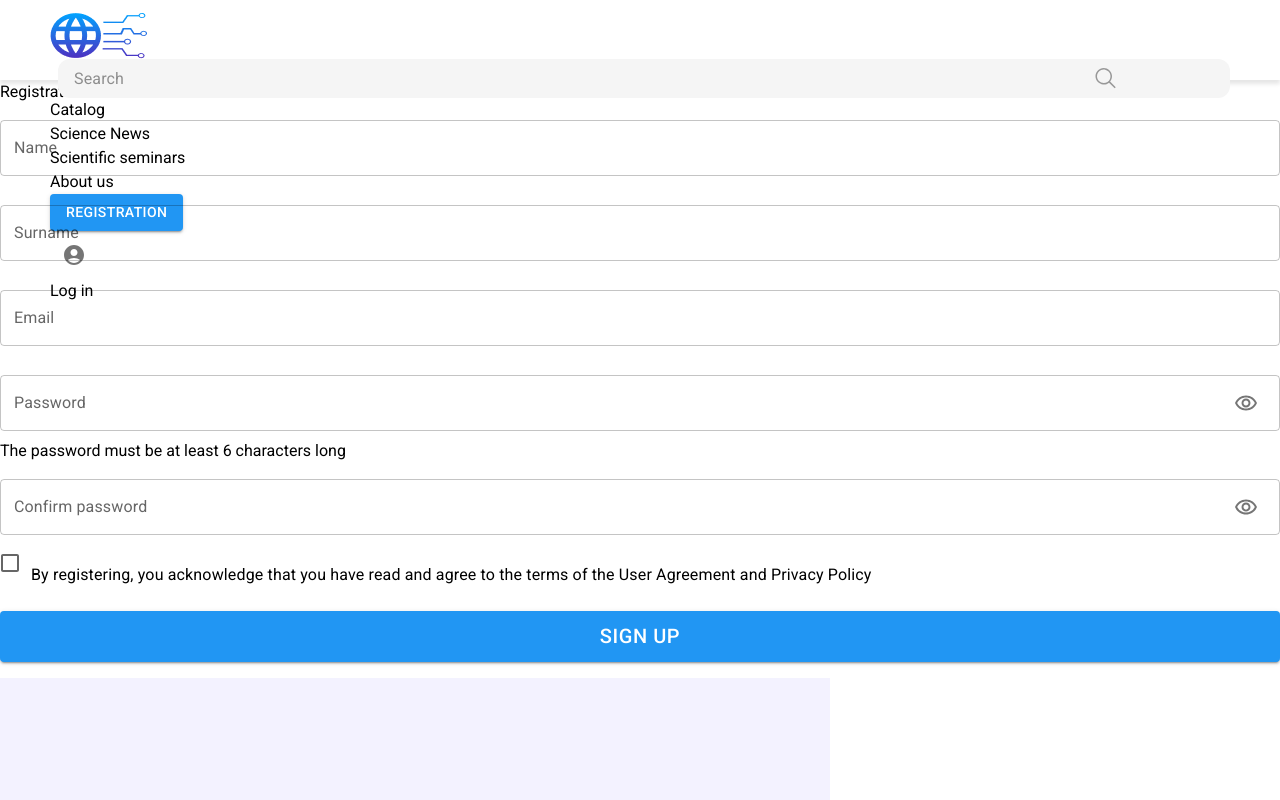
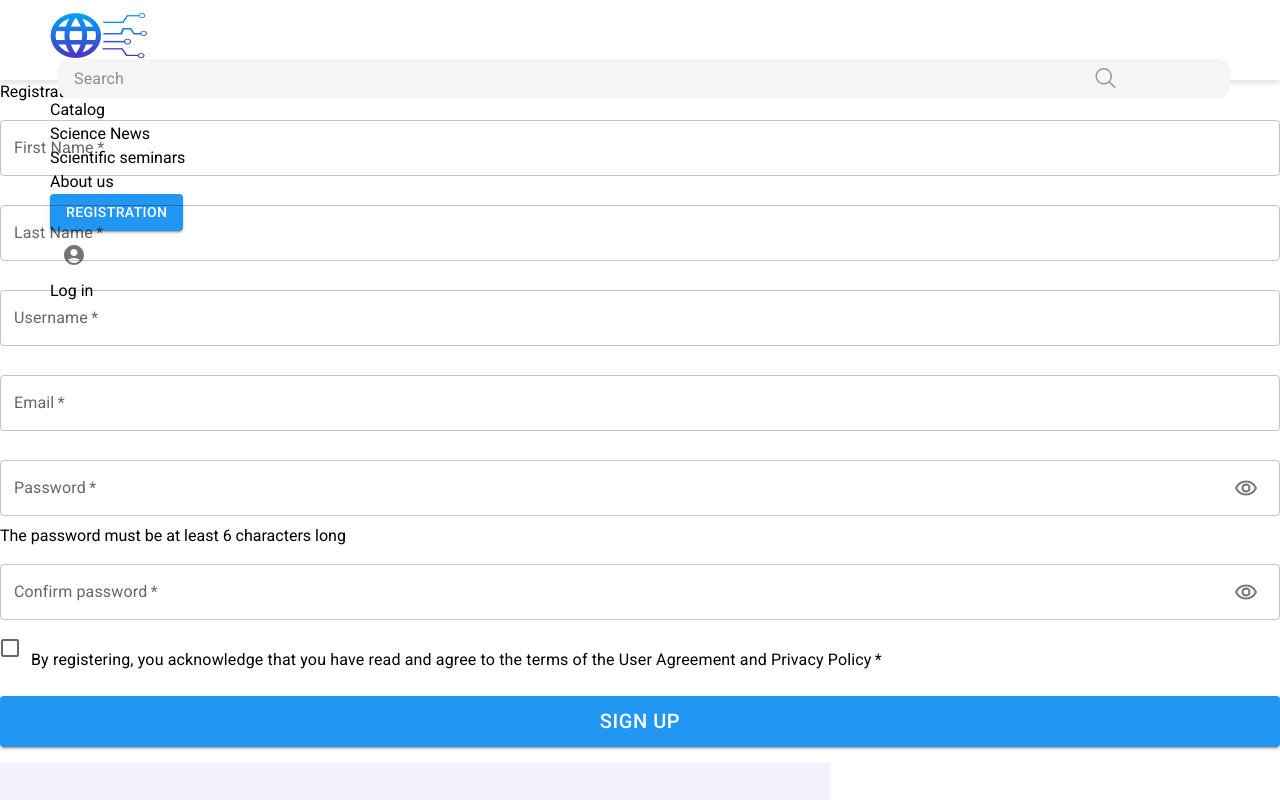
Before and after one commit to Thexasan/NasaSpaceProject, a React (Vite) app: page /register in a window 1280 px wide. Shown: the top 800 px of the page. Built offline with nearby package versions, Linux system fonts and the light colour scheme; a web font is replaced by a local one.

Commit message:
login register ready

```diff
--- a/package.json
+++ b/package.json
@@ -14,9 +14,12 @@
     "@emotion/styled": "^11.11.0",
     "@mui/icons-material": "^5.14.12",
     "@mui/material": "^5.14.12",
+    "@reduxjs/toolkit": "^1.9.7",
     "axios": "^1.5.1",
+    "jwt-decode": "^3.1.2",
     "react": "^18.2.0",
     "react-dom": "^18.2.0",
+    "react-redux": "^8.1.3",
     "react-router-dom": "^6.16.0"
   },
   "devDependencies": {
--- a/src/layout/Layout.jsx
+++ b/src/layout/Layout.jsx
@@ -19,6 +19,10 @@ import {
 } from "@mui/material";
 import "./Layout.css";
 import { AccountCircle } from "@mui/icons-material";
+import { useDispatch, useSelector } from "react-redux";
+import { handleChange } from "../reducers/states";
+import { axiosRequest } from "../utils/axiosRequest";
+import { saveToken } from "../utils/token";
 
 const Search = styled("div")(({ theme }) => ({
   position: "relative",
@@ -66,8 +70,11 @@ const StyledInputBase = styled(InputBase)(({ theme }) => ({
 
 const Layout = () => {
   const navigate = useNavigate();
+  const dispatch = useDispatch();
+
   const [profile, setProfile] = React.useState(null);
-  const [loginModal, setLoginModal] = React.useState(false);
+  const loginModal = useSelector((state) => state.states.loginModal);
+
   const [forgot, setForgot] = React.useState(false);
   const handleMenu = (event) => {
     setProfile(event.currentTarget);
@@ -78,9 +85,24 @@ const Layout = () => {
 
   const { pathname } = useLocation();
 
+  const SignIn = async (event) => {
+    event.preventDefault();
+    try {
+      let user = {
+        userName: event.target["userName"].value,
+        password: event.target["password"].value,
+      };
+      const {data} = await axiosRequest.post('Account/login', user)
+      saveToken(data.data)
+      navigate("/")
+      dispatch(handleChange({ type: "loginModal", value: false }))
+    } catch (error) {}
+  };
+
   return (
     <div>
       <div className="navbar">
+        {/* <h1>{num}</h1> */}
         <div className="walk">
           <div className="container1">
             <div className="flex items-center justify-between">
@@ -136,13 +158,13 @@ const Layout = () => {
               </div>
               <div className="flex items-center justify-evenly gap-[20px]">
                 <div>
-                  {!localStorage.getItem("access_token") ? (
+                  {localStorage.getItem("access_token") ? null : (
                     <Link to="/register">
                       <Button color="primary" variant="contained">
                         Registration
                       </Button>
                     </Link>
-                  ) : null}
+                  )}
                 </div>
                 <div>
                   {localStorage.getItem("access_token") ? (
@@ -157,8 +179,12 @@ const Layout = () => {
                     </IconButton>
                   ) : (
                     <IconButton
+                      onClick={() =>
+                        dispatch(
+                          handleChange({ type: "loginModal", value: true })
+                        )
+                      }
                       size="large"
-                      onClick={() => setLoginModal(true)}
                     >
                       <AccountCircle />
                     </IconButton>
@@ -241,7 +267,12 @@ const Layout = () => {
         </div>
       </div>
 
-      <Dialog open={loginModal} onClose={() => setLoginModal(false)}>
+      <Dialog
+        open={loginModal}
+        onClose={() =>
+          dispatch(handleChange({ type: "loginModal", value: false }))
+        }
+      >
         <div
           style={{
             padding: "15px 20px",
@@ -250,7 +281,9 @@ const Layout = () => {
         >
           <div
             className="float-right cursor-pointer"
-            onClick={() => setLoginModal(false)}
+            onClick={() =>
+              dispatch(handleChange({ type: "loginModal", value: false }))
+            }
           >
             <svg
               className="mt-[10px] ml-[-35px]"
@@ -269,7 +302,10 @@ const Layout = () => {
               />
             </svg>
           </div>
-          <div className="flex items-center flex-col   pt-[50px]">
+          <form
+            onSubmit={SignIn}
+            className="flex items-center flex-col   pt-[50px]"
+          >
             <h1 className="my-[20px] text-[#000] text-[24px] w-[90%] font-[500]">
               Welcome. log in to use all features of the site
             </h1>
@@ -277,10 +313,9 @@ const Layout = () => {
               <TextField
                 margin="normal"
                 fullWidth
-                label="Email"
-                name="email"
+                label="Username"
+                name="userName"
                 color="primary"
-                type="email"
                 sx={{ mb: "10px" }}
               />
               <TextField
@@ -297,6 +332,7 @@ const Layout = () => {
               <Button
                 color="primary"
                 variant="contained"
+                type="submit"
                 sx={{
                   mt: 3,
                   mb: 2,
@@ -310,7 +346,7 @@ const Layout = () => {
               </Button>
               <Button
                 onClick={() => {
-                  setLoginModal(false);
+                  dispatch(handleChange({ type: "loginModal", value: false }));
                   navigate("/register");
                 }}
                 color="primary"
@@ -331,13 +367,13 @@ const Layout = () => {
             <h1
               className="text-[#2196F3] text-[18px]  my-[20px] font-[500] cursor-pointer"
               onClick={() => {
-                setLoginModal(false);
+                dispatch(handleChange({ type: "loginModal", value: false }));
                 setForgot(true);
               }}
             >
               FORGOT PASSWORD?
             </h1>
-          </div>
+          </form>
         </div>
       </Dialog>
       <Dialog open={forgot} onClose={() => setForgot(false)}>
--- a/src/main.jsx
+++ b/src/main.jsx
@@ -3,7 +3,8 @@ import ReactDOM from "react-dom/client";
 import App from "./App.jsx";
 import "./index.css";
 import { ThemeProvider, createTheme } from "@mui/material";
-
+import { Provider } from "react-redux";
+import { store } from "./store/store.js";
 const theme = createTheme({
   palette: {
     primary: {
@@ -12,18 +13,19 @@ const theme = createTheme({
       dark: "#1563d0",
       contrastText: "#fff",
     },
-    darkBlue : {
+    darkBlue: {
       main: "#0072CD",
       light: "#42a5f5",
       dark: "#1563d0",
       contrastText: "#fff",
-    }
-
+    },
   },
 });
 
 ReactDOM.createRoot(document.getElementById("root")).render(
   <ThemeProvider theme={theme}>
-    <App />
+    <Provider store={store}>
+      <App />
+    </Provider>
   </ThemeProvider>
 );
--- a/src/pages/Register/Register.jsx
+++ b/src/pages/Register/Register.jsx
@@ -13,69 +13,94 @@ import RemoveRedEyeOutlinedIcon from "@mui/icons-material/RemoveRedEyeOutlined";
 import VisibilityOffOutlinedIcon from "@mui/icons-material/VisibilityOffOutlined";
 import "./Register.css";
 import { useNavigate } from "react-router-dom";
+import axios from "axios";
+import { axiosRequest } from "../../utils/axiosRequest";
+import { useDispatch } from "react-redux";
+import { handleChange } from "../../reducers/States";
 
 const Register = () => {
-
   const navigate = useNavigate();
+  const dispatch = useDispatch();
   const [show1, setShow1] = React.useState(false);
   const [show2, setShow2] = React.useState(false);
   const [password, setPassword] = React.useState("");
   const [congrats, setCongrats] = React.useState(false);
-  const congr = useRef(null)
+  const congr = useRef(null);
 
-  const handleEvent = (event)=>{
-    if(event.target == congr.current){
-      setCongrats(false)
+
+  const handleEvent = (event) => {
+    if (event.target == congr.current) {
+      setCongrats(false);
     }
-  }
+  };
 
-  const SignUp = async()=>{
+  const SignUp = async (event) => {
+    event.preventDefault();
     try {
-      const {data} = await axios
-    } catch (error) {
-
-    }
-  }
+      let obj = {
+        firstName: event.target["firstName"].value,
+        lastName: event.target["lastName"].value,
+        userName: event.target["userName"].value,
+        email: event.target["email"].value,
+        password: event.target["password"].value,
+        confirmPassword: event.target["confirmPassword"].value,
+      };
+      const { data } = await axiosRequest.post("Account/register", obj);
+      setCongrats(true);
+    } catch (error) {}
+  };
 
   useEffect(() => {
     window.scrollTo(0, 0);
   }, []);
   return (
-    <div  onClick={(event)=>handleEvent(event)}>
+    <div onClick={(event) => handleEvent(event)}>
       <div className="register w-full">
         <div className="max-w-[3000px] m-auto">
           <div className="flex items-center justify-between w-[100%] m-auto gap-[60px] ">
             <div className="w-[30%] m-auto">
-              <div>
+              <form onSubmit={SignUp}>
                 <h1 className="text-[40px] mb-[15px] font-[500] text-[#212121] text-center">
                   Registration
                 </h1>
                 <TextField
+                  required
                   margin="normal"
                   fullWidth
-                  label="Name"
-                  name="name"
+                  label="First Name"
+                  name="firstName"
                   color="primary"
                   sx={{ mb: "13px" }}
                 />
                 <TextField
+                  required
                   margin="normal"
                   fullWidth
-                  label="Surname"
-                  name="surname"
+                  label="Last Name"
+                  name="lastName"
                   color="primary"
                   sx={{ mb: "13px" }}
                 />
                 <TextField
+                  required
+                  margin="normal"
+                  fullWidth
+                  label="Username"
+                  name="userName"
+                  color="primary"
+                  sx={{ mb: "13px" }}
+                />
+                <TextField
+                  required
                   margin="normal"
                   fullWidth
                   label="Email"
                   name="email"
                   color="primary"
-                  type="email"
                   sx={{ mb: "13px" }}
                 />
                 <TextField
+                  required
                   fullWidth
                   margin="normal"
                   name="password"
@@ -110,6 +135,7 @@ const Register = () => {
                   </h1>
                 )}
                 <TextField
+                  required
                   fullWidth
                   margin="normal"
                   name="confirmPassword"
@@ -134,13 +160,13 @@ const Register = () => {
                   }}
                 />
                 <FormControlLabel
+                  required
                   sx={{ mt: "15px", display: "flex" }}
                   control={<Checkbox sx={{ mt: "-25px" }} color="primary" />}
                   label="By registering, you acknowledge that you have read and agree to the terms of the User Agreement and Privacy Policy"
                 />
 
                 <Button
-                  onClick={() => setCongrats(true)}
                   type="submit"
                   fullWidth
                   color="primary"
@@ -155,7 +181,7 @@ const Register = () => {
                 >
                   Sign Up
                 </Button>
-              </div>
+              </form>
             </div>
 
             <img src={science} alt="" />
@@ -215,7 +241,11 @@ const Register = () => {
               <Button
                 color="primary"
                 variant="contained"
-                onClick={() => navigate("/catalog")}
+                onClick={() => {
+                  dispatch(handleChange({type:"loginModal", value:true}))
+                  setCongrats(false)
+                  navigate("/")
+                }}
                 sx={{
                   mt: 3,
                   mb: 2,
@@ -224,7 +254,7 @@ const Register = () => {
                   fontSize: "20px",
                 }}
               >
-                Catalog
+                Login
               </Button>
             </div>
           </div>
--- /dev/null
+++ b/src/reducers/states.js
@@ -0,0 +1,19 @@
+import { createSlice } from '@reduxjs/toolkit'
+
+
+export const states = createSlice({
+  name: 'states',
+  initialState:{
+    loginModal : false,
+    num :1
+  },
+  reducers: {
+   handleChange:(state, action)=>{
+    state[action.payload.type] = action.payload.value
+   }
+  },
+})
+
+export const { handleChange } = states.actions
+
+export default states.reducer
--- /dev/null
+++ b/src/store/store.js
@@ -0,0 +1,8 @@
+import { configureStore } from '@reduxjs/toolkit'
+import states  from '../reducers/states'
+
+export const store = configureStore({
+  reducer: {
+    states:states
+  },
+})
```
Also changed, not shown: 1 other file (tests, documents, lock files or other folders).
